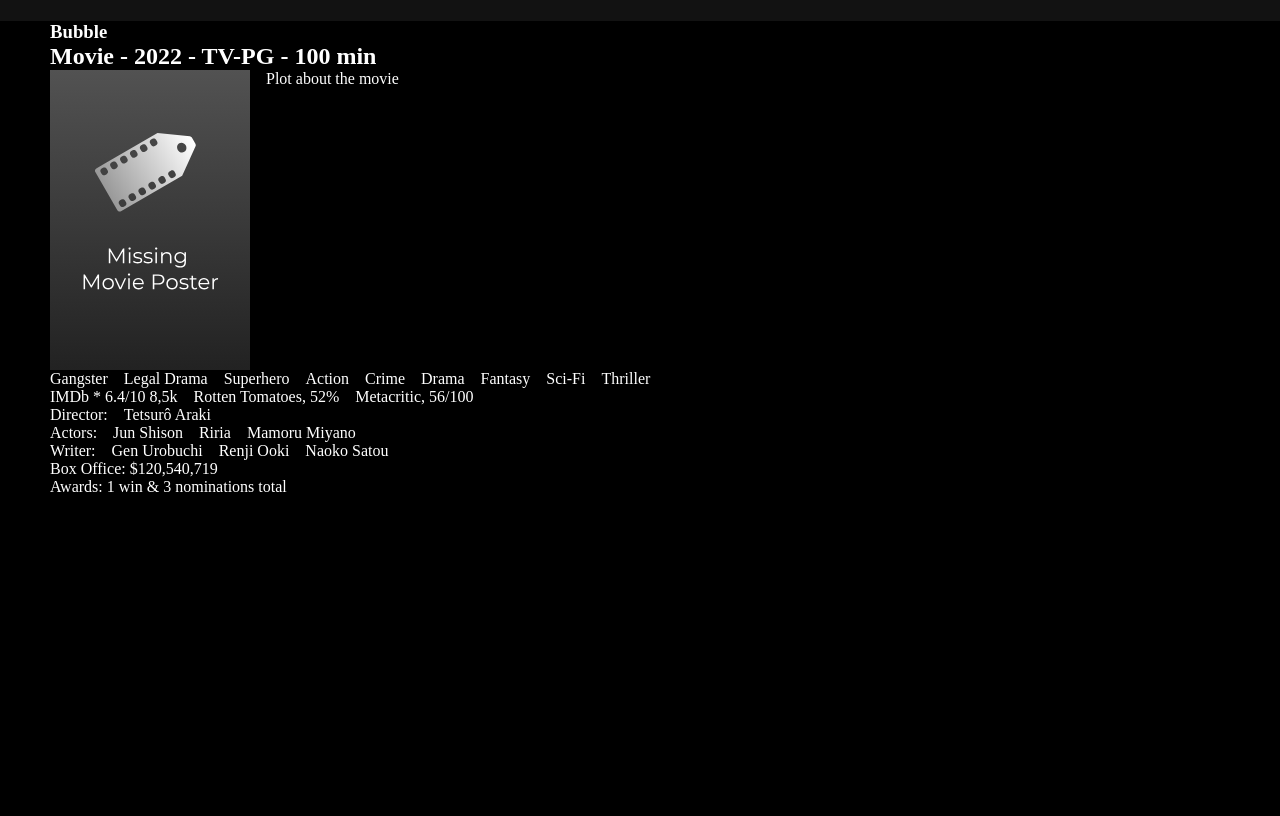
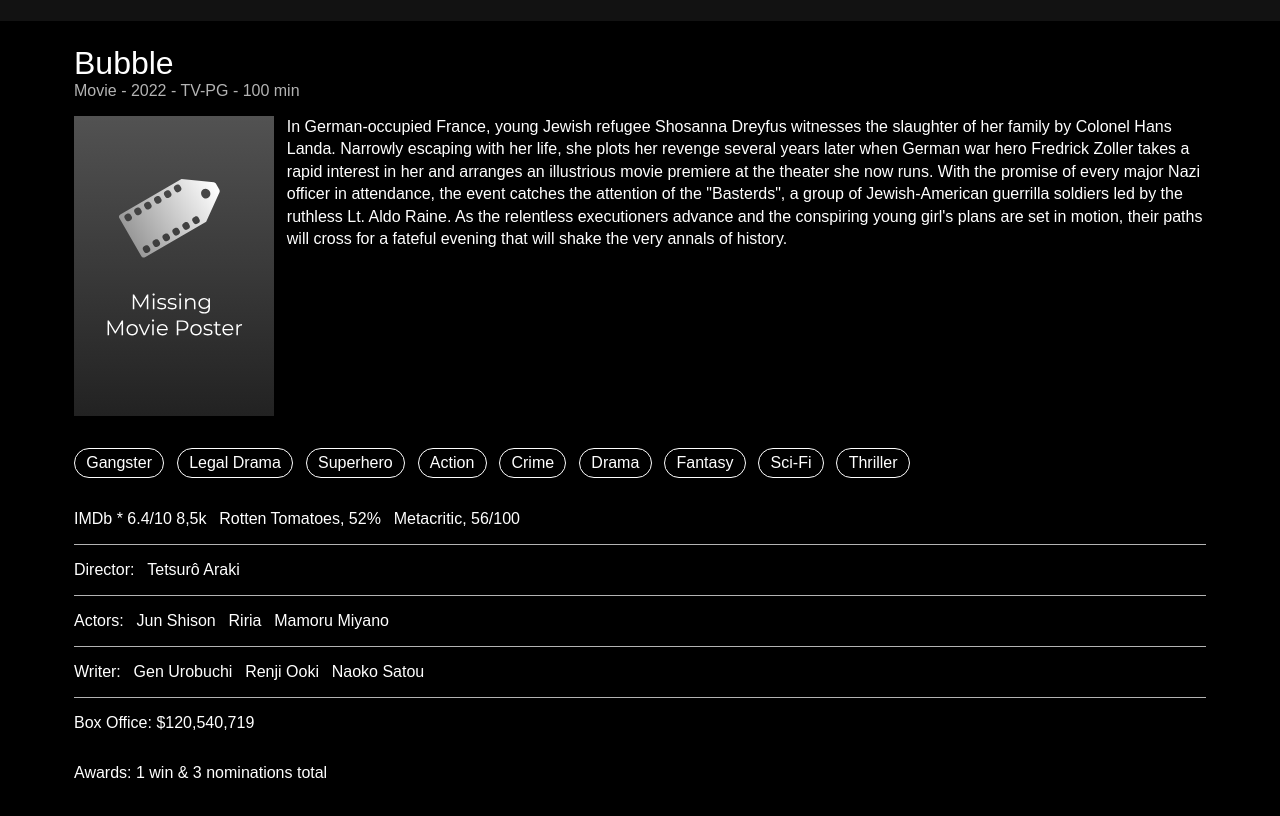
Before and after one commit to StefanMogren/my-movie-database-stefan, a plain HTML site: page movie.html in a window 1280 px wide. Shown: the part 90-906 px from the top of the page. Before the commit the page ends 800 px from the top, so only its background shows below. Drawn offline with Linux system fonts and the light colour scheme; a script that the page names is missing.

Commit message:
Created initial CSS for movie.html, added more placeholder text to movie.html

```diff
--- a/movie.html
+++ b/movie.html
@@ -36,20 +36,20 @@
 
           <section class="movie-information__flex-container">
             <img  class="movie-information__poster" src="./res/icons/missing-poster.svg" alt="">
-            <p class="movie-information__plot">Plot about the movie</p>
+            <p class="movie-information__plot">In German-occupied France, young Jewish refugee Shosanna Dreyfus witnesses the slaughter of her family by Colonel Hans Landa. Narrowly escaping with her life, she plots her revenge several years later when German war hero Fredrick Zoller takes a rapid interest in her and arranges an illustrious movie premiere at the theater she now runs. With the promise of every major Nazi officer in attendance, the event catches the attention of the "Basterds", a group of Jewish-American guerrilla soldiers led by the ruthless Lt. Aldo Raine. As the relentless executioners advance and the conspiring young girl's plans are set in motion, their paths will cross for a fateful evening that will shake the very annals of history.</p>
 
           </section>
 
           <ul class="movie-information__flex-container" aria-details="genres">
-            <li>Gangster</li>
-            <li>Legal Drama</li>
-            <li>Superhero</li>
-            <li>Action</li>
-            <li>Crime</li>
-            <li>Drama</li>
-            <li>Fantasy</li>
-            <li>Sci-Fi</li>
-            <li>Thriller</li>
+            <li class="movie-information__genre-list-item">Gangster</li>
+            <li class="movie-information__genre-list-item">Legal Drama</li>
+            <li class="movie-information__genre-list-item">Superhero</li>
+            <li class="movie-information__genre-list-item">Action</li>
+            <li class="movie-information__genre-list-item">Crime</li>
+            <li class="movie-information__genre-list-item">Drama</li>
+            <li class="movie-information__genre-list-item">Fantasy</li>
+            <li class="movie-information__genre-list-item">Sci-Fi</li>
+            <li class="movie-information__genre-list-item">Thriller</li>
           </ul>
 
           <section class="movie-information__flex-container" aria-details="ratings">
@@ -60,32 +60,32 @@
 
           <section aria-details="metadata">
             <ul>
-              <li class="movie-information__flex-container">
+              <li class="movie-information__flex-container movie-information__flex-container--border-top">
                 <p>Director: </p>
-                <ul class="movie-information__flex-container">
+                <ul class="movie-information__flex-container movie-information__flex-container--padding-0">
                   <li>Tetsurô Araki</li>
                 </ul>
               </li>
 
-              <li class="movie-information__flex-container">
+              <li class="movie-information__flex-container movie-information__flex-container--border-top">
                 <p>Actors: </p>
-                <ul class="movie-information__flex-container">
+                <ul class="movie-information__flex-container movie-information__flex-container--padding-0">
                   <li>Jun Shison</li>
                   <li>Riria</li>
                   <li>Mamoru Miyano</li>
                 </ul>
               </li>
 
-              <li class="movie-information__flex-container">
+              <li class="movie-information__flex-container movie-information__flex-container--border-top">
                 <p>Writer: </p>
-                <ul class="movie-information__flex-container">
+                <ul class="movie-information__flex-container movie-information__flex-container--padding-0">
                   <li>Gen Urobuchi</li>
                   <li>Renji Ooki</li>
                   <li>Naoko Satou</li>
                 </ul>
               </li>
 
-              <li class="movie-information__flex-container">
+              <li class="movie-information__flex-container movie-information__flex-container--border-top">
                 Box Office: $120,540,719
               </li>
 
--- a/styles/style.css
+++ b/styles/style.css
@@ -16,7 +16,9 @@
     box-sizing: border-box;
     padding: 0;
     margin: 0;
-    color: white;
+    font-family: sans-serif;
+    font-weight: lighter;
+    color: var(--primary-white);
 
 }
 
@@ -119,20 +121,54 @@ body {
 }
 
 .card-container__title {
-    color: white;
     font-size: 1rem;
 }
 
 /* --------------- Movie.html ---------------*/
+
+.movie-information {
+    margin: 1.5rem;
+}
+
+.movie-information__title {
+    font-family: sans-serif;
+    font-weight: lighter;
+    font-size: 2rem;
+}
+
+.movie-information__sub-title {
+    font-size: 1rem;
+    color: rgb(255, 255, 255, 0.7);
+}
+
 
 .movie-information__poster {
     width: 200px;
     aspect-ratio: 1/1.5;
 }
 
+.movie-information__plot {
+    line-height: 1.4rem;
+}
+
 .movie-information__flex-container {
     display: flex;
-    flex-wrap: wrap;
     list-style-type: none;
-    gap: 1rem;
+    gap: 0.8rem;
+    padding: 1rem 0;
+
 }
+.movie-information__flex-container--padding-0 {
+    padding: 0;
+}
+
+.movie-information__flex-container--border-top {
+    border-top: 1px rgb(255, 255, 255, 0.7) solid;
+}
+
+.movie-information__genre-list-item {
+    border: 1px var(--primary-white) solid;
+    border-radius: 50px;
+    padding: 0.3rem 0.7rem;
+
+}
```
